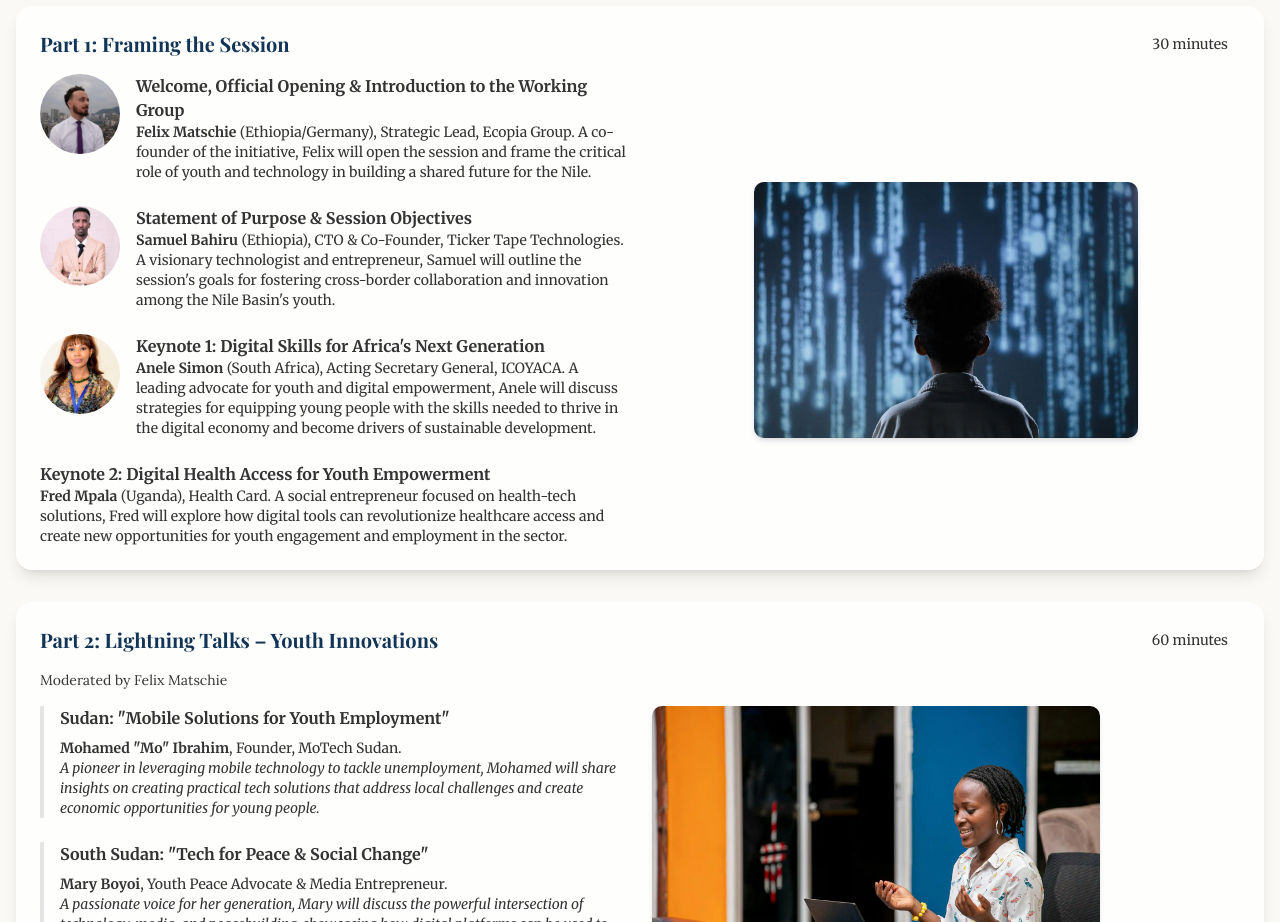
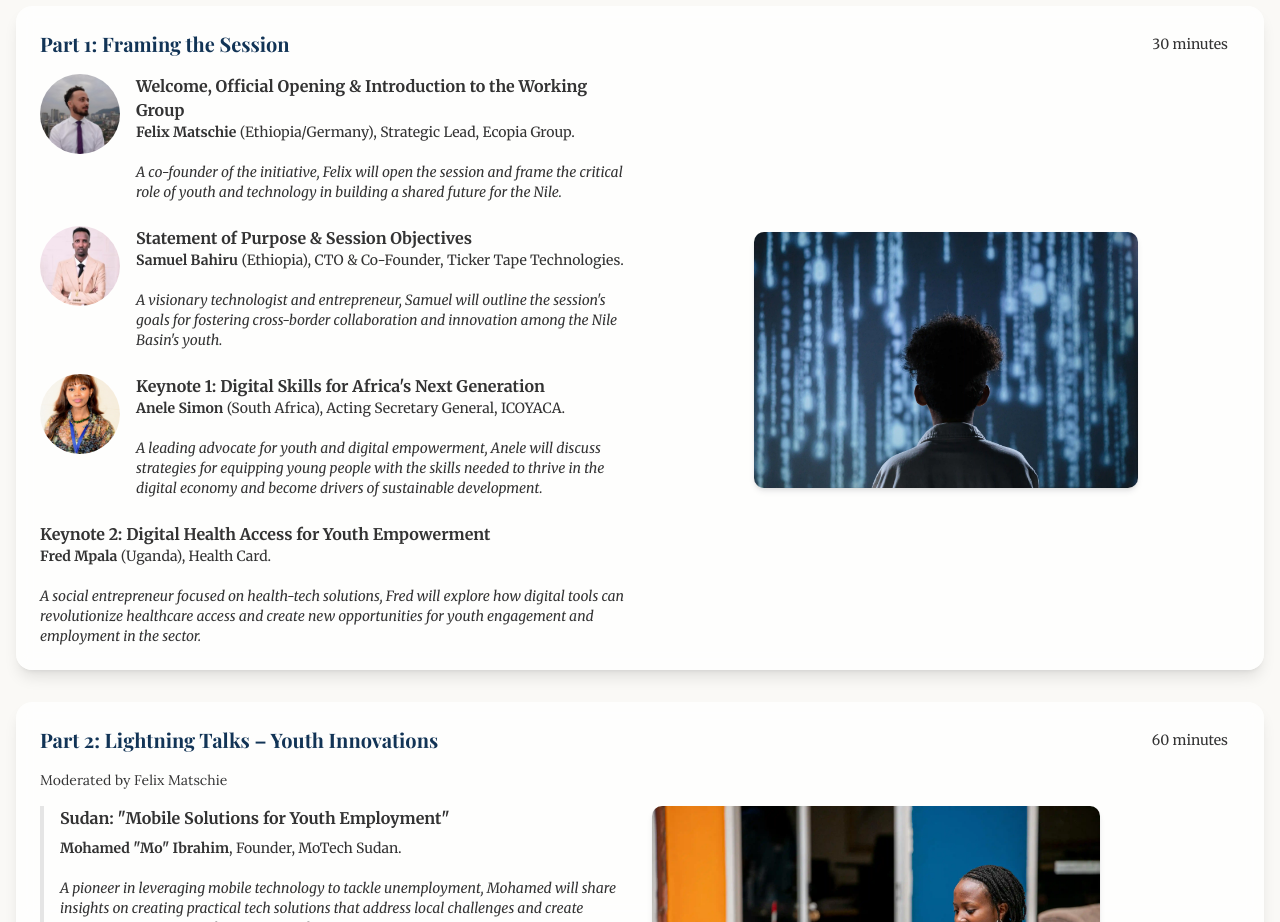
Before and after one commit to anniechan1/nile, a Next.js app: page /summit/working-groups/technology in a window 1280 px wide. Shown: the part 920-1842 px from the top of the page. Built offline with nearby package versions, Linux system fonts and the light colour scheme; a web font is replaced by a local one.

Commit message:
update Working groups

```diff
--- a/src/app/summit/working-groups/technology/page.tsx
+++ b/src/app/summit/working-groups/technology/page.tsx
@@ -144,7 +144,8 @@ export default function TechnologyWorkingGroupPage() {
                     <div>
                       <p className="font-bold text-charcoal">Welcome, Official Opening & Introduction to the Working Group</p>
                       <p className="text-sm text-charcoal">
-                        <strong>Felix Matschie</strong> (Ethiopia/Germany), Strategic Lead, Ecopia Group. A co-founder of the initiative, Felix will open the session and frame the critical role of youth and technology in building a shared future for the Nile.
+                        <strong>Felix Matschie</strong> (Ethiopia/Germany), Strategic Lead, Ecopia Group.  <br /><br />
+                        <em>A co-founder of the initiative, Felix will open the session and frame the critical role of youth and technology in building a shared future for the Nile.</em>
                       </p>
                     </div>
                   </div>
@@ -159,7 +160,8 @@ export default function TechnologyWorkingGroupPage() {
                     <div>
                       <p className="font-bold text-charcoal">Statement of Purpose & Session Objectives</p>
                       <p className="text-sm text-charcoal">
-                        <strong>Samuel Bahiru</strong> (Ethiopia), CTO & Co-Founder, Ticker Tape Technologies. A visionary technologist and entrepreneur, Samuel will outline the session's goals for fostering cross-border collaboration and innovation among the Nile Basin's youth.
+                        <strong>Samuel Bahiru</strong> (Ethiopia), CTO & Co-Founder, Ticker Tape Technologies. <br /><br />
+                        <em>A visionary technologist and entrepreneur, Samuel will outline the session's goals for fostering cross-border collaboration and innovation among the Nile Basin's youth.</em>
                       </p>
                     </div>
                   </div>
@@ -174,7 +176,8 @@ export default function TechnologyWorkingGroupPage() {
                     <div>
                       <p className="font-bold text-charcoal">Keynote 1: Digital Skills for Africa's Next Generation</p>
                       <p className="text-sm text-charcoal">
-                        <strong>Anele Simon</strong> (South Africa), Acting Secretary General, ICOYACA. A leading advocate for youth and digital empowerment, Anele will discuss strategies for equipping young people with the skills needed to thrive in the digital economy and become drivers of sustainable development.
+                        <strong>Anele Simon</strong> (South Africa), Acting Secretary General, ICOYACA. <br /><br />
+                        <em>A leading advocate for youth and digital empowerment, Anele will discuss strategies for equipping young people with the skills needed to thrive in the digital economy and become drivers of sustainable development.</em>
                       </p>
                     </div>
                   </div>
@@ -189,7 +192,8 @@ export default function TechnologyWorkingGroupPage() {
                     <div>
                       <p className="font-bold text-charcoal">Keynote 2: Digital Health Access for Youth Empowerment</p>
                       <p className="text-sm text-charcoal">
-                        <strong>Fred Mpala</strong> (Uganda), Health Card. A social entrepreneur focused on health-tech solutions, Fred will explore how digital tools can revolutionize healthcare access and create new opportunities for youth engagement and employment in the sector.
+                        <strong>Fred Mpala</strong> (Uganda), Health Card. <br /><br />
+                        <em>A social entrepreneur focused on health-tech solutions, Fred will explore how digital tools can revolutionize healthcare access and create new opportunities for youth engagement and employment in the sector.</em>
                       </p>
                     </div>
                   </div>
@@ -224,7 +228,7 @@ export default function TechnologyWorkingGroupPage() {
                     <h4 className="font-bold text-charcoal mb-2">Sudan: "Mobile Solutions for Youth Employment"</h4>
                     <p className="text-sm text-charcoal">
                       <strong>Mohamed "Mo" Ibrahim</strong>, Founder, MoTech Sudan.
-                      <br />
+                      <br /><br />
                       <em>A pioneer in leveraging mobile technology to tackle unemployment, Mohamed will share insights on creating practical tech solutions that address local challenges and create economic opportunities for young people.</em>
                     </p>
                   </div>
@@ -234,7 +238,7 @@ export default function TechnologyWorkingGroupPage() {
                     <h4 className="font-bold text-charcoal mb-2">South Sudan: "Tech for Peace & Social Change"</h4>
                     <p className="text-sm text-charcoal">
                       <strong>Mary Boyoi</strong>, Youth Peace Advocate & Media Entrepreneur.
-                      <br />
+                      <br /><br />
                       <em>A passionate voice for her generation, Mary will discuss the powerful intersection of technology, media, and peacebuilding, showcasing how digital platforms can be used to foster social cohesion and drive positive change.</em>
                     </p>
                   </div>
@@ -243,7 +247,7 @@ export default function TechnologyWorkingGroupPage() {
                     <h4 className="font-bold text-charcoal mb-2">South Sudan: "Digital Media & Storytelling for Youth Voices"</h4>
                     <p className="text-sm text-charcoal">
                       <strong>Siapi</strong>, Journalist.
-                      <br />
+                      <br /><br />
                       <em>A dedicated journalist, Siapi will highlight the importance of digital storytelling and media literacy in amplifying the voices of Nile Basin youth and shaping a narrative of unity and shared destiny.</em>
                     </p>
                   </div>
@@ -259,7 +263,7 @@ export default function TechnologyWorkingGroupPage() {
                       />
                       <p className="text-sm text-charcoal">
                         <strong>Samiya Abdulkadir Godu</strong>, Youth Entrepreneur.
-                        <br />
+                        <br /><br />
                         <em>A dynamic young founder, Samiya will share her journey and perspectives on the challenges and opportunities for launching and scaling tech-driven ventures in the region.</em>
                       </p>
                     </div>
@@ -275,7 +279,7 @@ export default function TechnologyWorkingGroupPage() {
                       />
                       <p className="text-sm text-charcoal">
                         <strong>Elfagid Woldegiorgis</strong>, MasterCard.
-                        <br />
+                        <br /><br />
                         <em>An expert in financial technology, Elfagid will explore how fintech innovations are breaking down barriers to financial access and empowering a new generation of young entrepreneurs and consumers across the Nile Basin.</em>
                       </p>
                     </div>
@@ -292,7 +296,7 @@ export default function TechnologyWorkingGroupPage() {
                       />
                       <p className="text-sm text-charcoal">
                         <strong>Wim Vanhelleputte</strong> (CEO, Safaricom Ethiopia) (TBC).
-                        <br />
+                        <br /><br />
                         <em>Sharing experiences from the field on how Telco and Fintech services can enhance local communities and lead to more cohesive regional collaboration.</em>
                       </p>
                     </div>
@@ -348,7 +352,7 @@ export default function TechnologyWorkingGroupPage() {
                 <div className="bg-gradient-to-br from-deep-orange/10 to-deep-orange/5 border-l-4 border-deep-orange rounded-lg p-6 shadow-md">
                   <h4 className="font-bold text-deep-orange mb-2">Group 1: How to Leverage Technology to Improve Your Communities</h4>
                   <p className="text-sm text-charcoal">
-                    <strong>Facilitator:</strong> Fred Mpala (Chief of Technology at Healthcard), with experience in LiveScience, Healthcare, and Financial Services at various Fortune 500 companies. <br />
+                    <strong>Facilitator:</strong> Fred Mpala (Chief of Technology at Healthcard), with experience in LiveScience, Healthcare, and Financial Services at various Fortune 500 companies.  <br /><br />
                     <em>This group will focus on highlighting methods and actions youth groups can take to leverage technology to enhance their local communities and have tangible and direct impact.</em>
                   </p>
                 </div>
@@ -357,7 +361,7 @@ export default function TechnologyWorkingGroupPage() {
                 <div className="bg-gradient-to-br from-river-blue/10 to-river-blue/5 border-l-4 border-river-blue rounded-lg p-6 shadow-md">
                   <h4 className="font-bold text-river-blue mb-2">Breakout Group 2: Youth Tech Startup Network – Cross-Country Entrepreneurship</h4>
                   <p className="text-sm text-charcoal">
-                    <strong>Facilitator:</strong> Samuel Bahiru (Ethiopia), CTO & Co-Founder, Ticker Tape Technologies.<br />
+                    <strong>Facilitator:</strong> Samuel Bahiru (Ethiopia), CTO & Co-Founder, Ticker Tape Technologies. <br /><br />
                     <em>Samuel will leverage his experience building a cutting-edge AI and data visualization company to facilitate the design of a network that supports, funds, and connects youth-led startups across borders.</em>
                   </p>
                 </div>
@@ -366,7 +370,7 @@ export default function TechnologyWorkingGroupPage() {
                 <div className="bg-gradient-to-br from-warm-gold/10 to-warm-gold/5 border-l-4 border-warm-gold rounded-lg p-6 shadow-md">
                   <h4 className="font-bold text-warm-gold mb-2">Breakout Group 3: Digital Storytelling – #ChildrenOfTheNile Campaign</h4>
                   <p className="text-sm text-charcoal">
-                    <strong>Facilitator:</strong> Siapi (South Sudan), Journalist. <br />
+                    <strong>Facilitator:</strong> Siapi (South Sudan), Journalist.  <br /><br />
                     <em>Siapi will lead the creation of a compelling digital campaign to share stories of innovation and collaboration, harnessing the power of narrative to unite the youth of the Nile.</em>
                   </p>
                 </div>
```
Also changed, not shown: src/app/summit/working-groups/art/page.tsx (+4 -4 lines).
